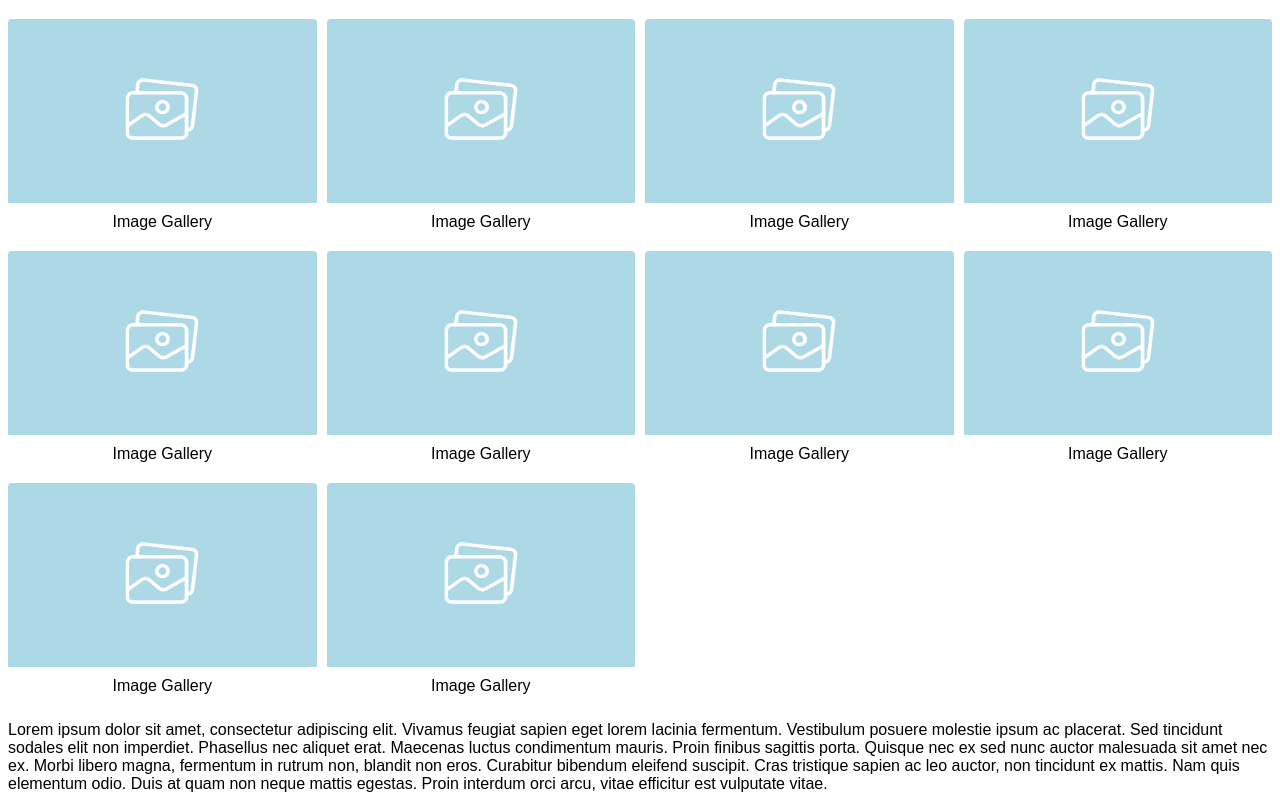
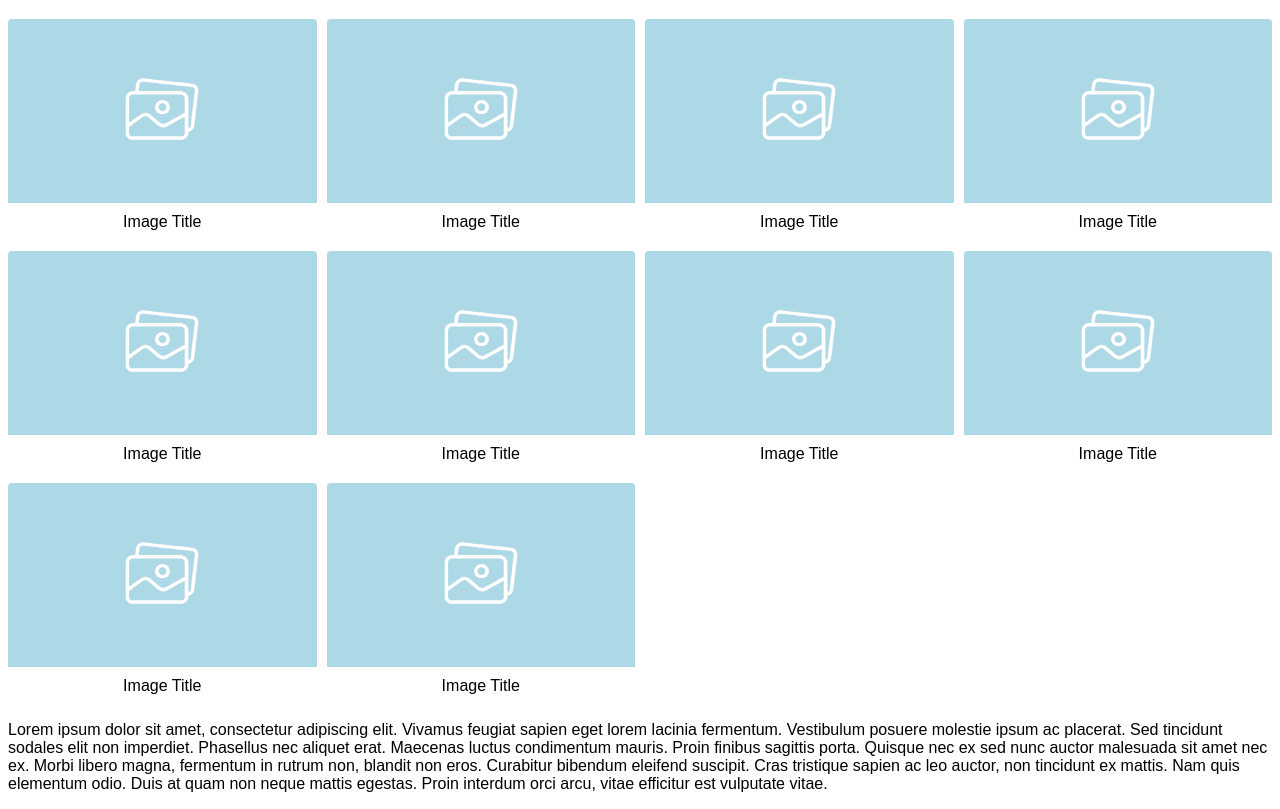
Before and after one commit to lukacalic/Grid-index.html, a plain HTML site: page index.html in a window 1280 px wide. Shown: the part 61-870 px from the top of the page. Drawn offline with Linux system fonts and the light colour scheme.

Commit message:
Update index.html

```diff
--- a/index.html
+++ b/index.html
@@ -47,56 +47,56 @@
 
    <div class="box" id="one">
     <img src="placeholder-image.png" alt="placeholder-image">
-    <p>Image Gallery</p>
+    <p>Image Title</p>
 
     </div>
 
    <div class="box" id="b">
             <img src="placeholder-image.png" alt="placeholder-image">
-            <p>Image Gallery</p>
+            <p>Image Title</p>
 
     </div>
 
     <div class="box" id="c">
             <img src="placeholder-image.png" alt="placeholder-image">
-            <p>Image Gallery</p>
+            <p>Image Title</p>
     </div>
 
     <div class="box" id="d">
 
             <img src="placeholder-image.png" alt="placeholder-image">
-            <p>Image Gallery</p>
+            <p>Image Title</p>
     </div>
 
     <div class="box" id="e">
             <img src="placeholder-image.png" alt="placeholder-image">
-            <p>Image Gallery</p>
+            <p>Image Title</p>
 
     </div>
 
     <div class="box" id="f">
             <img src="placeholder-image.png" alt="placeholder-image">
-            <p>Image Gallery</p>
+            <p>Image Title</p>
     </div>
 
     <div class="box" id="g">
             <img src="placeholder-image.png" alt="placeholder-image">
-            <p>Image Gallery</p>
+            <p>Image Title</p>
     </div>
 
     <div class="box" id="h">
             <img src="placeholder-image.png" alt="placeholder-image">
-            <p>Image Gallery</p>
+            <p>Image Title</p>
     </div>
 
     <div class="box" id="i">
             <img src="placeholder-image.png" alt="placeholder-image">
-            <p>Image Gallery</p>
+            <p>Image Title</p>
     </div>
 
     <div class="box" id="j">
             <img src="placeholder-image.png" alt="placeholder-image">
-            <p>Image Gallery</p>
+            <p>Image Title</p>
     </div>
 
    </div>
```
